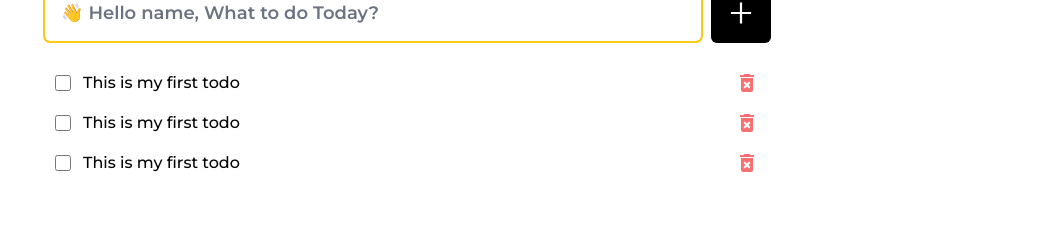
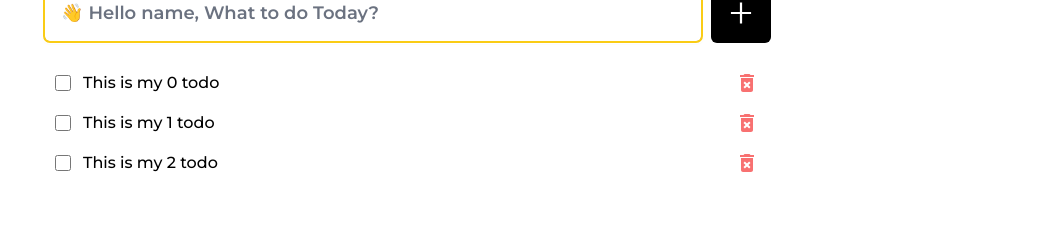
Before and after one commit to bishnupadamaity/Todo-App, a Next.js app: page / in a window 1280 px wide. Shown: the part 177-402 px from the top of the page, without its empty margins (233-1280 px from the left). Built offline with nearby package versions, Linux system fonts and the light colour scheme; no server answers; sample sign-in values are in the browser's storage.

Commit message:
fix error

```diff
--- a/pages/index.js
+++ b/pages/index.js
@@ -15,7 +15,8 @@ export default function Home() {
         if (!isLoading && !authUser) {
             router.replace("/login");
         }
-    }, [authUser, isLoading])
+        // eslint-disable-next-line react-hooks/exhaustive-deps
+    }, [authUser, isLoading]);
     return (
         <main className="">
             <div className="bg-black text-white w-44 py-4 mt-10 rounded-lg transition-transform hover:bg-black/[0.8] active:scale-90 flex items-center justify-center gap-2 font-medium shadow-md fixed bottom-5 right-5 cursor-pointer"
@@ -46,7 +47,7 @@ export default function Home() {
                 </div>
                 <div className="my-10">
                     {arr.map((todo, index) => (
-                        <div className="flex items-center justify-between mt-4" key={index}>
+                        <div key={index} className="flex items-center justify-between mt-4" >
                             <div className="flex items-center gap-3">
                                 <input
                                     id={`todo-${index}`}
@@ -57,7 +58,7 @@ export default function Home() {
                                     htmlFor={`todo-${index}`}
                                     className="font-medium"
                                 >
-                                    This is my first todo
+                                    This is my {index} todo
                                 </label>
                             </div>
 
--- a/pages/login.js
+++ b/pages/login.js
@@ -22,6 +22,7 @@ const LoginForm = () => {
             console.log('go to home page')
             router.replace("/");
         }
+        // eslint-disable-next-line react-hooks/exhaustive-deps
     },[authUser,isLoading])
     const handleLogin = async () => {
         if (!email || !password) return;
--- a/pages/register.js
+++ b/pages/register.js
@@ -21,6 +21,7 @@ const RegisterForm = () => {
         if (!isLoading && !authUser) {
             router.replace("/");
         }
+        // eslint-disable-next-line react-hooks/exhaustive-deps
     }, [authUser, isLoading]);
 
     const signUpHandler = async () => {
```
